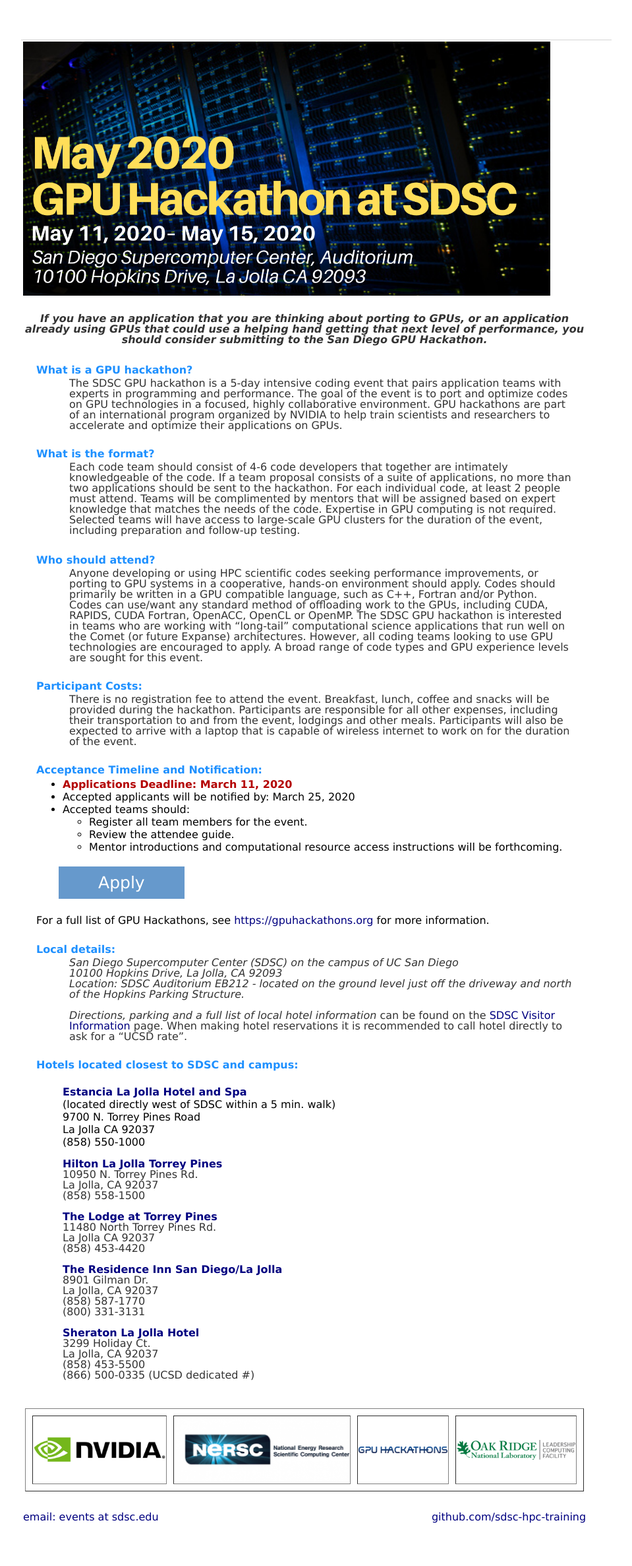
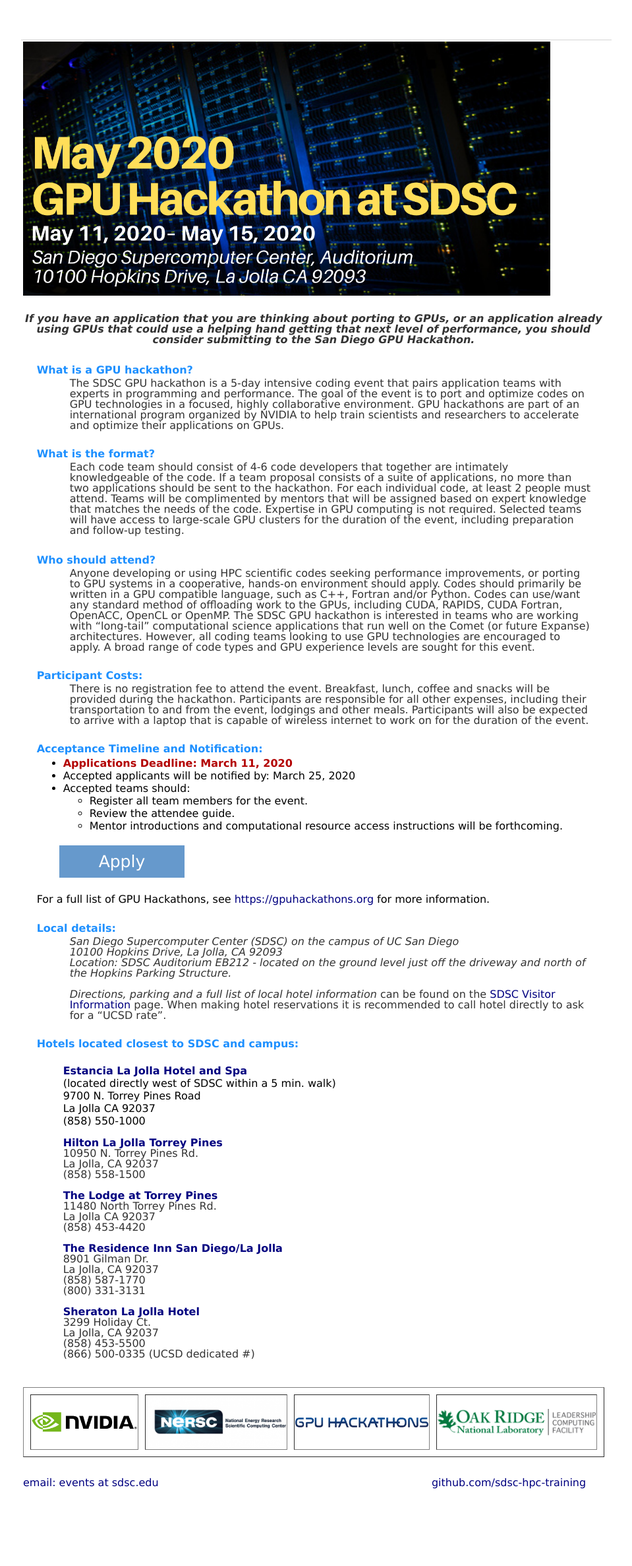
Before and after one commit to sdsc-hpc-training/sdsc-hpc-training.github.io, a Jekyll site: the page built from gpuhackathon/index.html, in a window 1280 px wide. Shown: the whole page at 66% size, without its empty margins (160-1119 px from the left). Built offline with Jekyll 4.4.1, drawn with Linux system fonts in a browser that asks for light colours; after the commit the page ends 2321 px from its top, so only the background shows below that.

Commit message:
adding logos

```diff
--- a/gpuhackathon/index.html
+++ b/gpuhackathon/index.html
@@ -165,18 +165,18 @@
 <table border=1 width=96% align="center" cellspacing="10">
 <tr>
   <td align='center' valign='center'>
-  <img src="./images/NVLogo_H_2160x1080.png" alt="SDSC GPU Hackathon" height="100px" />
+  <img src="./images/NVLogo_H_2160x1080.png" alt="SDSC GPU Hackathon" height="80px" />
   </td>
   <td align='center' valign='center'>
-<img src="./images/NERSC_Full_tag.png" alt="SDSC GPU Hackathon" height="100px" />
+<img src="./images/NERSC_Full_tag.png" alt="SDSC GPU Hackathon" height="80px" />
 </td>
 
 <td align='center' valign='center'>
-<img src="./images/gpuhackathons.org.png" alt="SDSC GPU Hackathon" height="10px" />
+<img src="./images/gpuhackathons.org.png" alt="SDSC GPU Hackathon" height="15px" />
 </td>
 
 <td align='center' valign='center'>
-<img src="./images/olcf_retina_logo.png" alt="SDSC GPU Hackathon" height="30px" />
+<img src="./images/olcf_retina_logo.png" alt="SDSC GPU Hackathon" height="40px" />
 </td>
 
 </tr>
```
